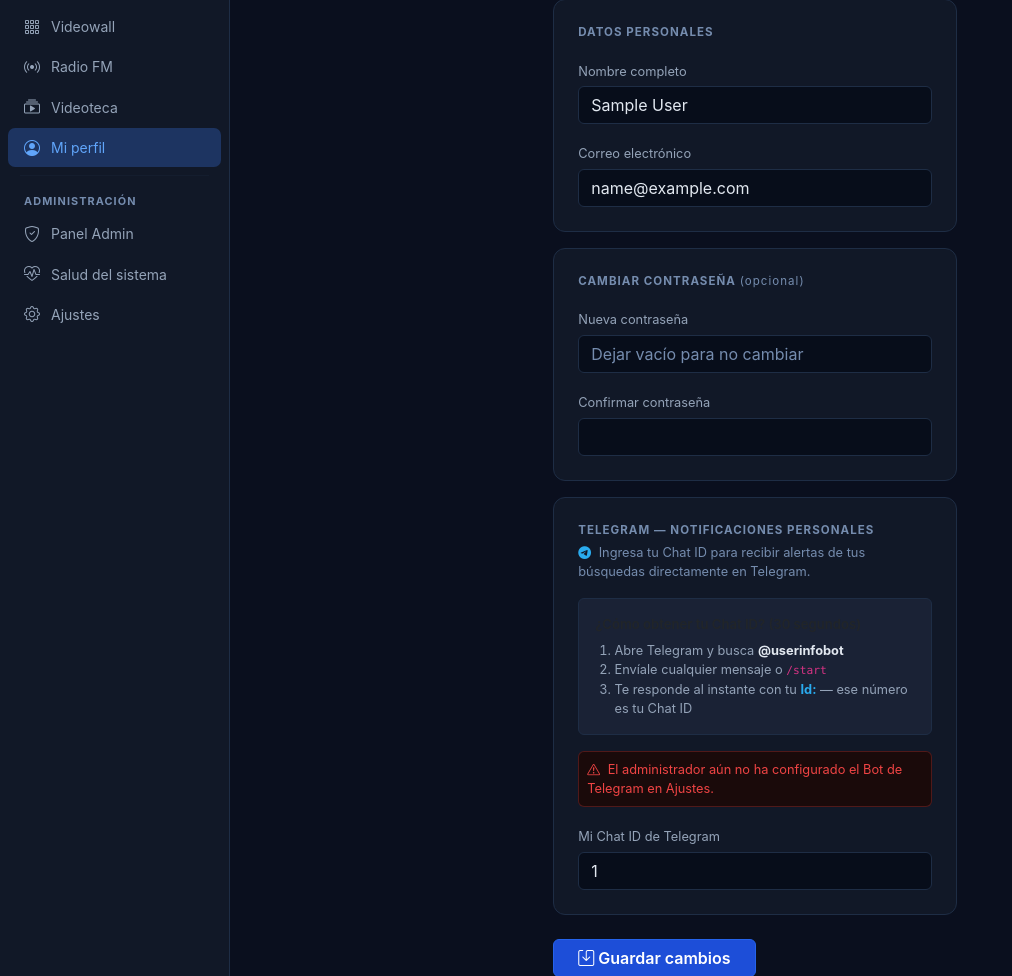
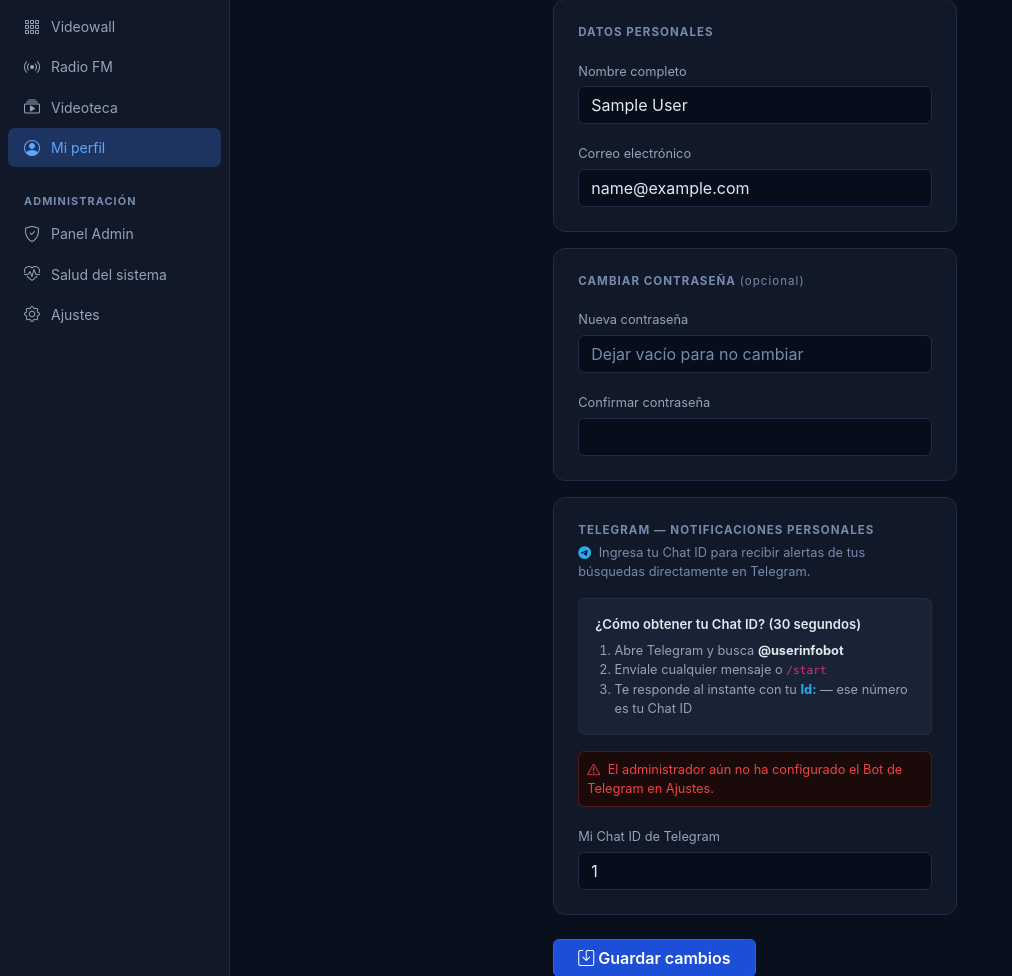
Before and after one commit to mentesydedos/transcriber-linux, a Flask app: page /profile in a window 1280 px wide. Shown: the part 178-1154 px from the top of the page, without its empty margins (0-1012 px from the left). Run offline with Flask 3, Linux system fonts and the light colour scheme; the visitor is signed in with stand-in values (Sample User, id 1); data comes from the database, SQL or seed files in the repository; some libraries are stand-ins or nearby versions.

Commit message:
Corregir contraste de texto invisible dentro de tarjetas (.card) en tema oscuro
Bootstrap fija su propio color de texto (#212529, pensado para fondo claro)
en .card/.card-header/.card-body sin importar el tema de la app; cualquier
texto ahí dentro sin color inline propio quedaba casi invisible sobre fondo
oscuro. Encontrado en el fragmento idéntico del dashboard de similitudes y
en "¿Cómo obtener tu Chat ID?" del perfil. Corregido en la fuente (base.html)
para que aplique a toda la app, no solo a esos dos casos.

```diff
--- a/alerts/templates/base.html
+++ b/alerts/templates/base.html
@@ -79,7 +79,13 @@ body { background: var(--bg); color: var(--text); font-family: -apple-system,Bli
 .sidebar hr { border-color: var(--border); margin: .5rem .75rem; }
 
 /* ── Cards ── */
-.card { background: var(--card); border: 1px solid var(--border); border-radius: 12px; }
+/* Bootstrap fija su propio color de texto en .card/.card-header/.card-body
+   (via --bs-body-color, #212529 -- pensado para fondo claro) sin importar
+   este tema; sin este color explícito, cualquier texto dentro de una card
+   que no traiga su propio color inline queda casi invisible sobre fondo
+   oscuro (texto oscuro sobre fondo oscuro). */
+.card { background: var(--card); color: var(--text); border: 1px solid var(--border); border-radius: 12px; }
+.card-header, .card-body, .card-footer { color: var(--text); }
 .card-header { background: transparent; border-bottom: 1px solid var(--border); }
 .card-footer { background: transparent; border-top: 1px solid var(--border); }
 
--- a/alerts/templates/profile.html
+++ b/alerts/templates/profile.html
@@ -45,7 +45,7 @@
       Ingresa tu Chat ID para recibir alertas de tus búsquedas directamente en Telegram.
     </p>
     <div class="p-3 rounded mb-3" style="background:var(--card2);border:1px solid var(--border)">
-      <div style="font-size:.82rem;font-weight:600;margin-bottom:.4rem">
+      <div style="font-size:.82rem;font-weight:600;color:var(--text);margin-bottom:.4rem">
         ¿Cómo obtener tu Chat ID? (30 segundos)
       </div>
       <ol style="font-size:.8rem;color:var(--text2);margin:0;padding-left:1.2rem">
--- a/alerts/templates/search_similarities.html
+++ b/alerts/templates/search_similarities.html
@@ -123,7 +123,7 @@
         <div style="font-size:.7rem;color:var(--muted);text-transform:uppercase;letter-spacing:.04em;margin-bottom:.35rem">
           Fragmento idéntico en las {{ c.size }} apariciones
         </div>
-        <div style="font-size:.92rem;line-height:1.5;background:var(--card2);border-radius:8px;padding:.6rem .9rem;border-left:3px solid var(--purple)">
+        <div style="font-size:.92rem;line-height:1.5;color:var(--text);background:var(--card2);border-radius:8px;padding:.6rem .9rem;border-left:3px solid var(--purple)">
           “{{ c.common_fragment }}”
         </div>
       {% else %}
```
